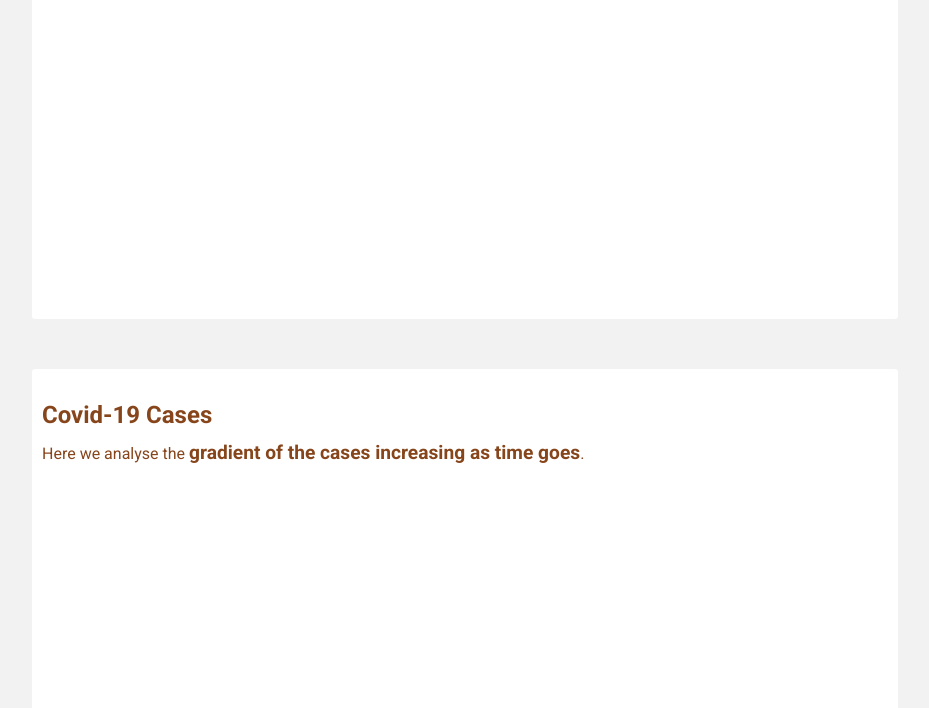
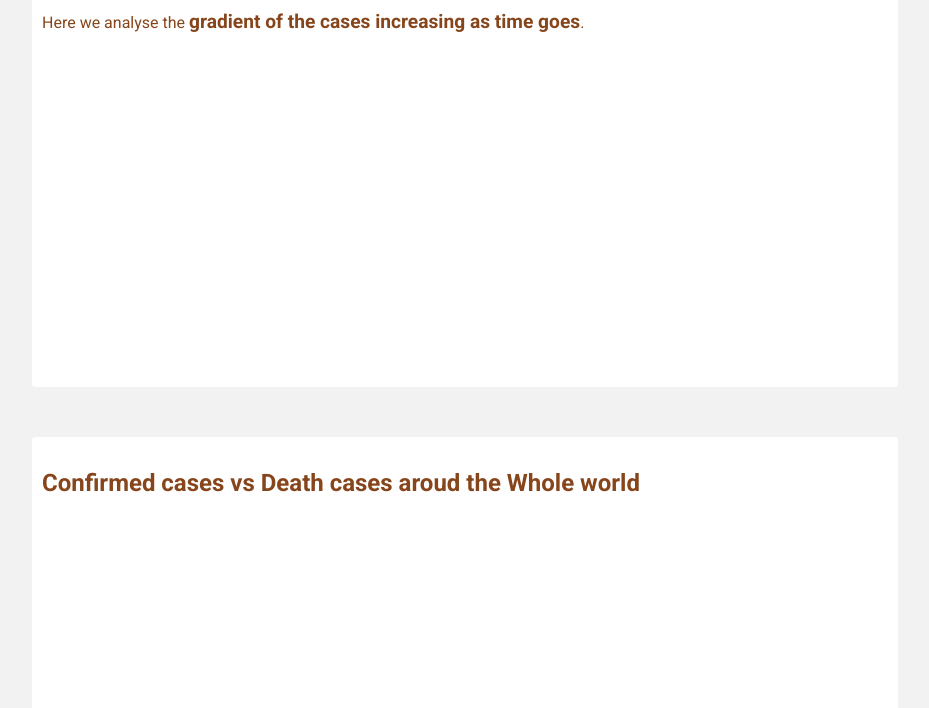
Before and after one commit to qwan0066/fit3179-assignment2, a plain HTML site: page index.html in a window 1280 px wide. Shown: the part 688-1396 px from the top of the page, without its empty margins (15-944 px from the left). Drawn offline with nearby package versions, Linux system fonts and the light colour scheme; files that its build step writes are made by us from their sources; a script that the page names is missing; a web font is replaced by a local one.

Commit message:
Update index.html

```diff
--- a/index.html
+++ b/index.html
@@ -76,6 +76,12 @@
                 <div class="daily-cases-section">
                     <div class="section-header">
                         <div class="vis-title">Daily Covid Cases Analysis from January to July 2022</div>
+                        <div>
+                            <p>
+                                Here we analyse the <b class="bolds">gradient of the cases increasing as time goes</b>.
+                            </p>
+                            <br>
+                        </div>
                         <div class="timeline-area">
                             <div class="vis-wrapper" id="vis3"></div>
                         </div>
@@ -87,13 +93,7 @@
             <div class="content">
                 <div class="deaths-section">
                     <div class="section-header">
-                        <div class="vis-title">Covid-19 Cases</div>
-                        <div>
-                            <p>
-                                Here we analyse the <b class="bolds">gradient of the cases increasing as time goes</b>.
-                            </p>
-                            <br>
-                        </div>
+                        <div class="vis-title">Confirmed cases vs Death cases aroud the Whole world</div>
                         <div class="vax-info-section">
                             <div class="vis-wrapper" id="vis2"></div>
                         </div>
```
